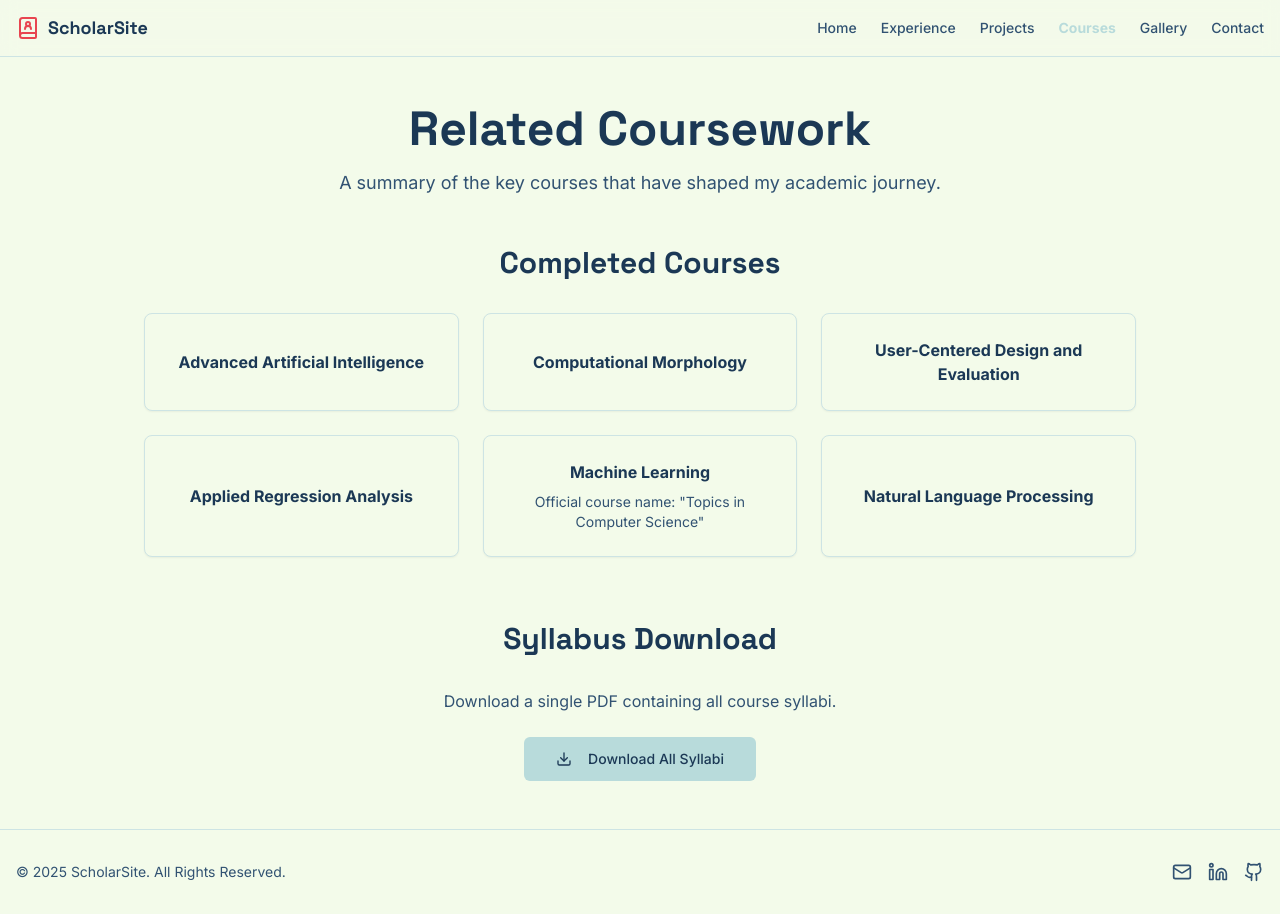
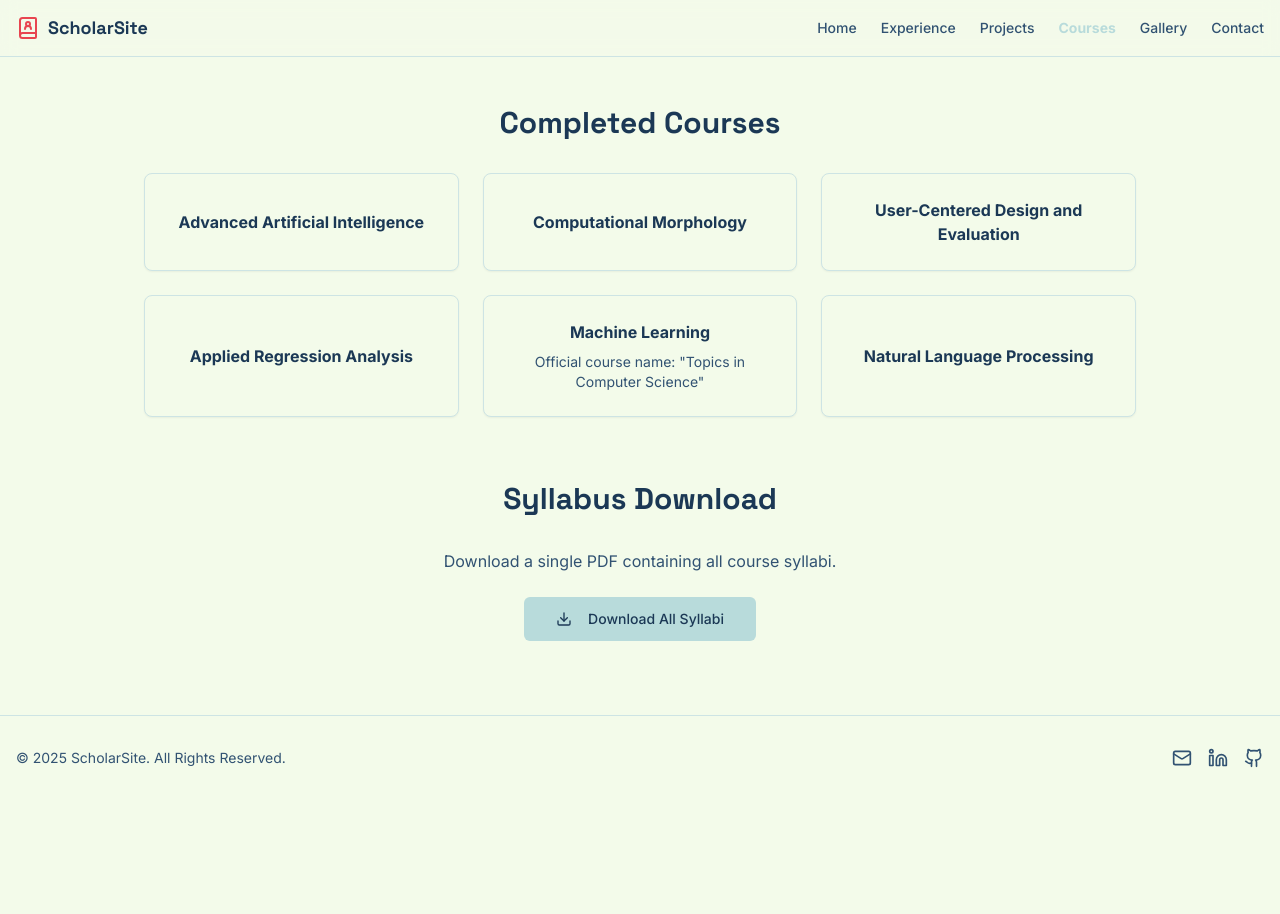
Before and after one commit to DearShervin/dearshervin.github.io, a Next.js app: page /studio/courses in a window 1280 px wide. After the commit the page ends 800 px from the top, so only its background shows below. Built offline with nearby package versions, Linux system fonts and the light colour scheme.

Commit message:
initial commit

```diff
--- a/src/app/courses/page.tsx
+++ b/src/app/courses/page.tsx
@@ -29,15 +29,6 @@ const allSyllabiLink = "#"; // Replace with the actual link to the combined PDF
 export default function CoursesPage() {
   return (
     <div className="container mx-auto max-w-5xl px-4 py-12">
-      <header className="mb-12 text-center">
-        <h1 className="font-headline text-4xl font-bold md:text-5xl">
-          Related Coursework
-        </h1>
-        <p className="mt-4 text-lg text-muted-foreground">
-          A summary of the key courses that have shaped my academic journey.
-        </p>
-      </header>
-
       <section id="course-list" className="mb-16">
         <h2 className="font-headline mb-8 text-center text-3xl font-semibold">
           Completed Courses
```
